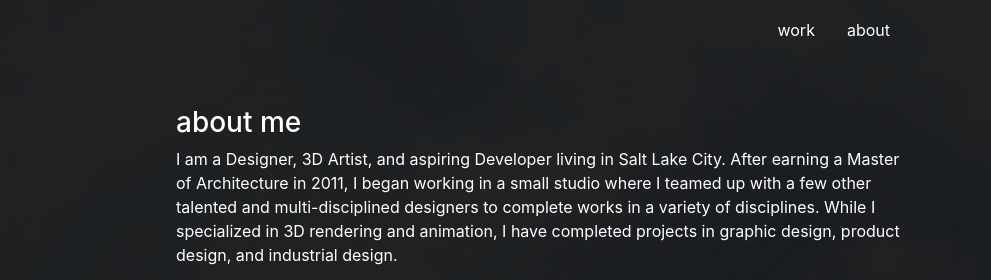
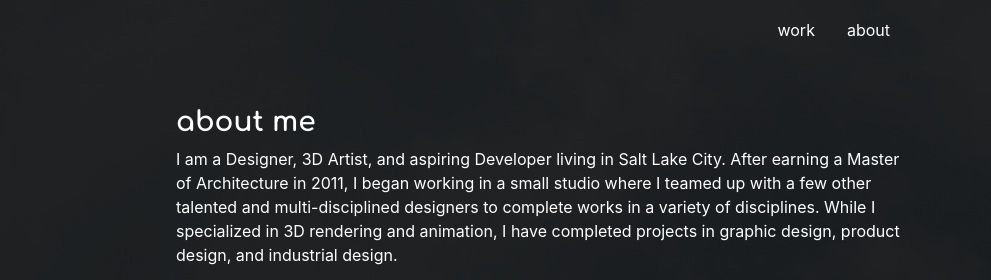
Before and after one commit to aarkitekkt/portfolio, a plain HTML site: page about.html in a window 1280 px wide. Shown: the top 280 px of the page, 289-1280 px from the left. Drawn offline with nearby package versions, Linux system fonts and the light colour scheme.

Commit message:
add new font

```diff
--- a/about.html
+++ b/about.html
@@ -8,6 +8,7 @@
     <title>About</title>
     <link rel="stylesheet" href="https://stackpath.bootstrapcdn.com/bootstrap/4.4.1/css/bootstrap.min.css"
         integrity="sha384-Vkoo8x4CGsO3+Hhxv8T/Q5PaXtkKtu6ug5TOeNV6gBiFeWPGFN9MuhOf23Q9Ifjh" crossorigin="anonymous">
+    <link href="https://fonts.googleapis.com/css?family=Comfortaa:700&display=swap" rel="stylesheet">
     <link rel="stylesheet" href="style.css">
     <script src="https://ajax.googleapis.com/ajax/libs/jquery/3.4.1/jquery.min.js"></script>
     <script src="https://maxcdn.bootstrapcdn.com/bootstrap/3.4.0/js/bootstrap.min.js"></script>
--- a/style.css
+++ b/style.css
@@ -13,6 +13,10 @@
 
 #logo {
     width: 100px;
+}
+
+h3 {
+    font-family: 'Comfortaa', cursive;
 }
 
 #navLogo{
```
Also changed, not shown: index.html (+1 -0 lines), work.html (+1 -0 lines).
